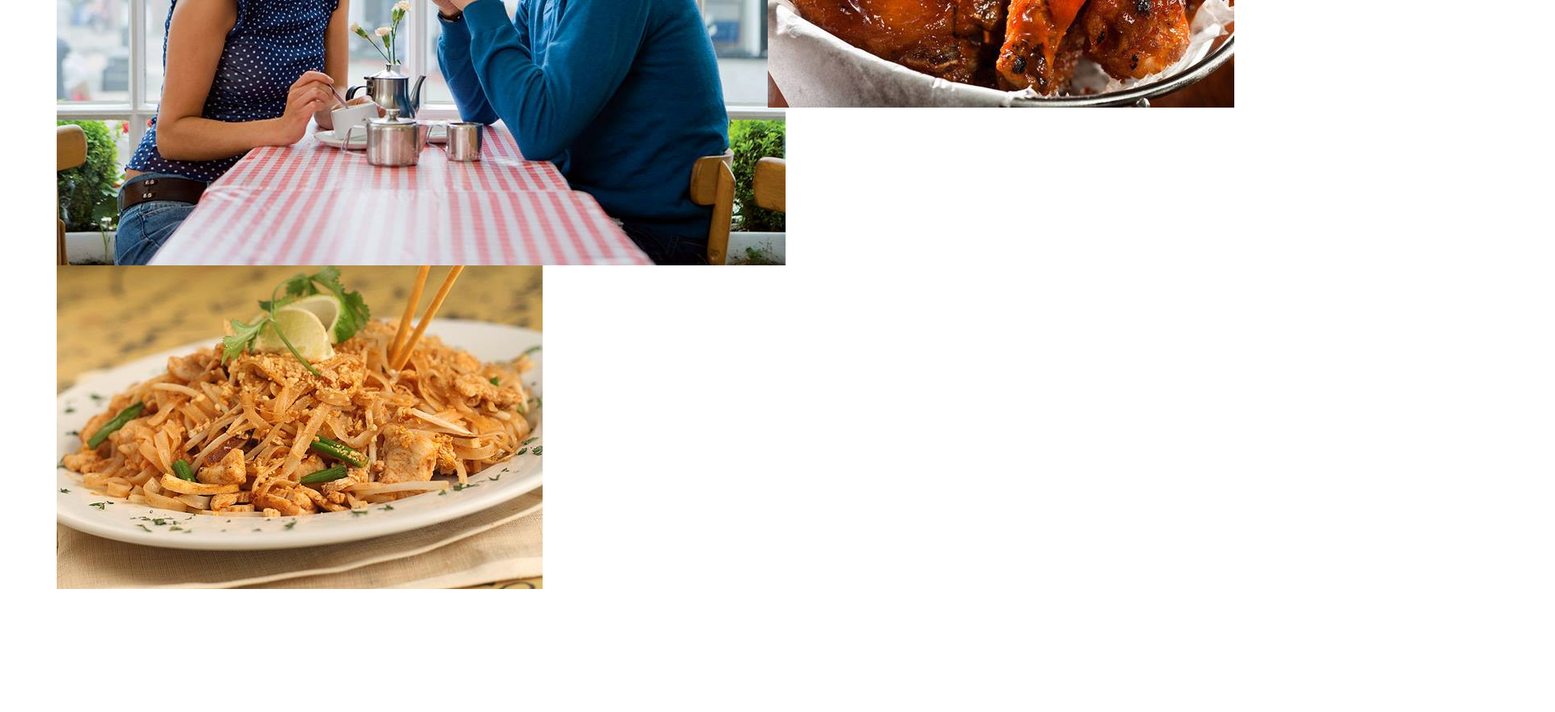
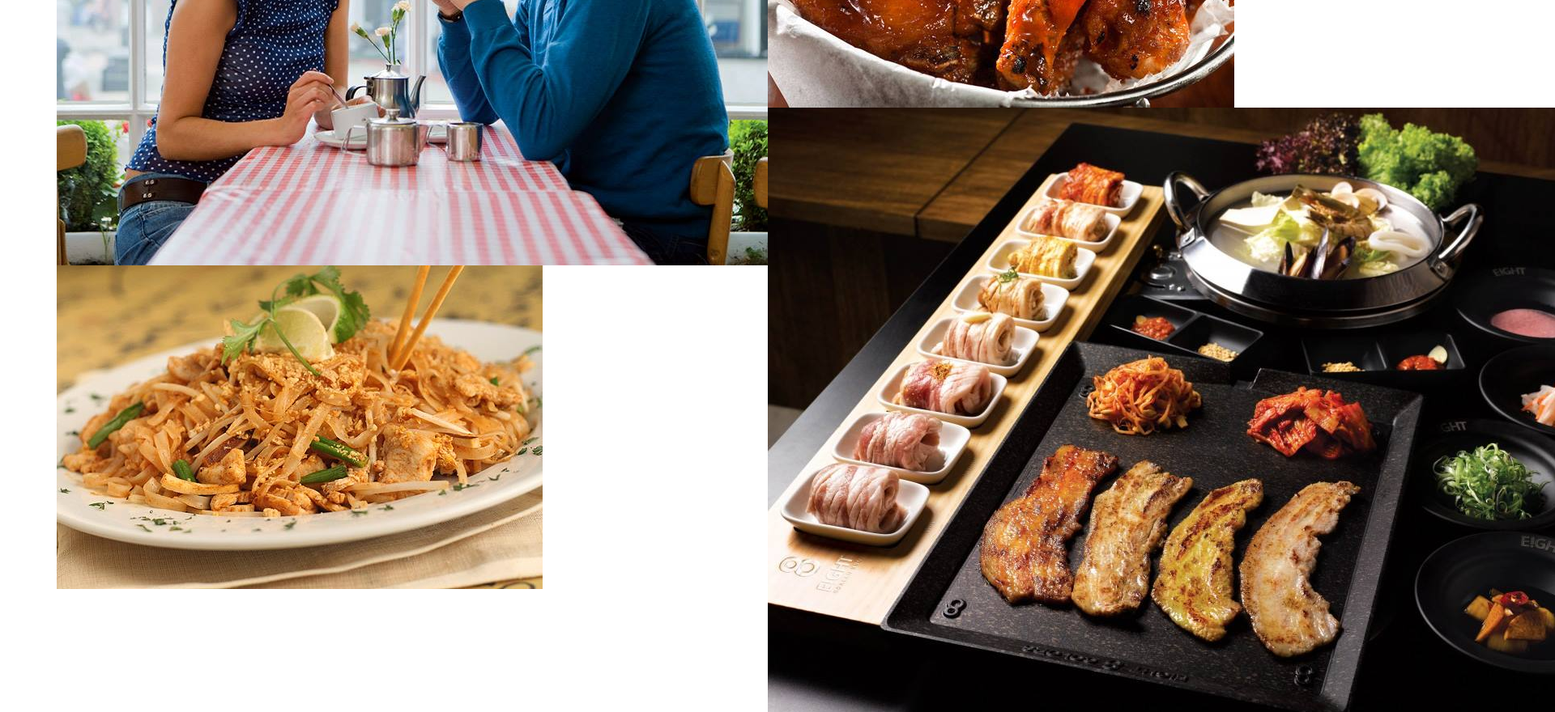
Before and after one commit to tallen94/FinalProject, a plain HTML site: page www/partials/signup.html in a window 1280 px wide. Shown: the part 720-1600 px from the top of the page at 81% size, 1920 px wide, since content can reach past the window. Before the commit the page ends 1448 px from the top, so only its background shows below. Drawn offline with nearby package versions, Linux system fonts and the light colour scheme.

Commit message:
fix missing image in signup

```diff
--- a/www/partials/signup.html
+++ b/www/partials/signup.html
@@ -37,7 +37,7 @@
 		<div class="col-sm-3" class="hidden-xs">
 			<img src="../images/signup4.jpg">
 			<img src="../images/signup5.jpg">
-			<img src-"../images/signup6.jpg">
+			<img src="../images/signup6.jpg">
 		</div>
 	</div>
 </div>
```
Also changed, not shown: www/css/main.css (line endings or trailing spaces).
